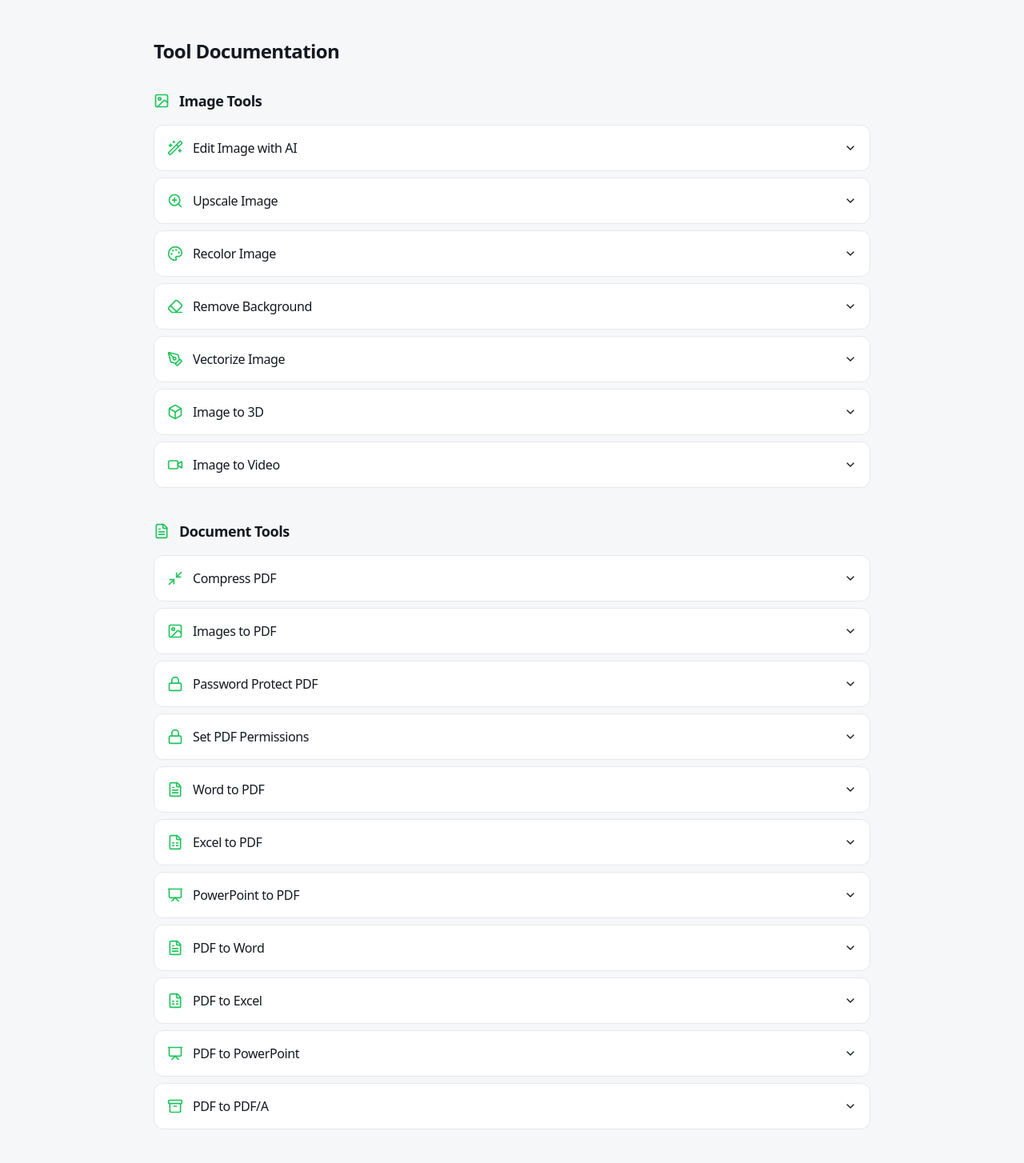
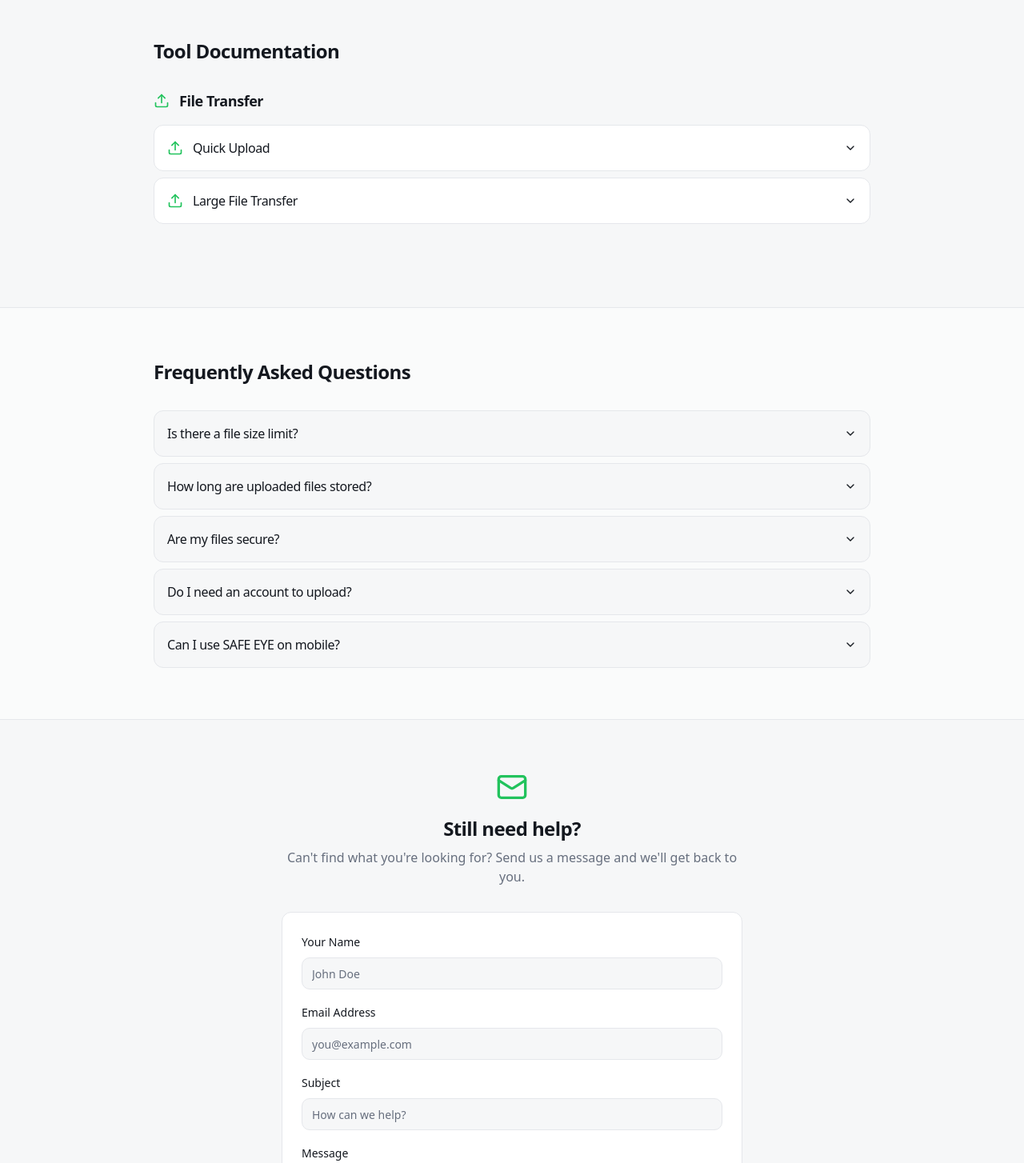
Before and after one commit to SSDHARANEEDHARAN/swift-upload-share, a React (Vite) app: page /help in a window 1280 px wide. Shown: the part 336-1790 px from the top of the page at 80% size. Built offline with nearby package versions, Linux system fonts and the light colour scheme.

Commit message:
Changes
Co-authored-by: SSDHARANEEDHARAN <128203831+SSDHARANEEDHARAN@users.noreply.github.com>

```diff
--- a/src/pages/HelpCenter.tsx
+++ b/src/pages/HelpCenter.tsx
@@ -14,20 +14,6 @@ import {
 } from "@/components/ui/accordion";
 import {
   Search,
-  Wand2,
-  ZoomIn,
-  Palette,
-  Eraser,
-  PenTool,
-  Box,
-  Video,
-  FileText,
-  Minimize2,
-  Lock,
-  FileSpreadsheet,
-  Presentation,
-  Archive,
-  Image,
   Upload,
   HelpCircle,
   Mail,
@@ -39,53 +25,21 @@ import { toast } from "sonner";
 
 const toolDocs = [
   {
-    category: "Image Tools",
-    icon: Image,
-    tools: [
-      { name: "Edit Image with AI", icon: Wand2, href: "/tools/edit-image", description: "Upload any image and describe the changes you want. Our AI will modify the image based on your prompt.", howTo: ["Upload an image (JPG, PNG, WebP)", "Enter a description of changes you want", "Click 'Edit Image' and wait for processing", "Download your edited image"] },
-      { name: "Upscale Image", icon: ZoomIn, href: "/tools/upscale-image", description: "Increase image resolution up to 4x without losing quality using AI enhancement.", howTo: ["Upload an image", "Select upscale factor (2x or 4x)", "Click 'Upscale' to process", "Download your high-resolution image"] },
-      { name: "Recolor Image", icon: Palette, href: "/tools/recolor-image", description: "Change colors of specific objects in your image using AI.", howTo: ["Upload your image", "Describe what object to recolor and the new color", "Click 'Recolor' to process", "Download your recolored image"] },
-      { name: "Remove Background", icon: Eraser, href: "/tools/remove-background", description: "Automatically remove backgrounds from images with AI precision.", howTo: ["Upload an image with a clear subject", "Click 'Remove Background'", "AI will detect and remove the background", "Download image with transparent background"] },
-      { name: "Vectorize Image", icon: PenTool, href: "/tools/vectorize-image", description: "Convert raster images to scalable vector format (SVG).", howTo: ["Upload a PNG, JPG, or other raster image", "Adjust settings if needed", "Click 'Vectorize'", "Download SVG file"] },
-      { name: "Image to 3D", icon: Box, href: "/tools/image-to-3d", description: "Generate 3D models from 2D images for rendering or 3D printing.", howTo: ["Upload a clear image of an object", "Click 'Generate 3D Model'", "Wait for AI processing", "Download 3D model file"] },
-      { name: "Image to Video", icon: Video, href: "/tools/image-to-video", description: "Transform static images into animated videos with AI.", howTo: ["Upload an image", "Optionally describe the animation", "Click 'Generate Video'", "Download your animated video"] },
-    ]
-  },
-  {
-    category: "Document Tools",
-    icon: FileText,
-    tools: [
-      { name: "Compress PDF", icon: Minimize2, href: "/tools/compress-pdf", description: "Reduce PDF file size while maintaining quality.", howTo: ["Upload your PDF file", "Click 'Compress PDF'", "Download the smaller file"] },
-      { name: "Images to PDF", icon: Image, href: "/tools/images-to-pdf", description: "Combine multiple images into a single PDF document.", howTo: ["Upload multiple images", "Arrange order if needed", "Click 'Create PDF'", "Download combined PDF"] },
-      { name: "Password Protect PDF", icon: Lock, href: "/tools/password-protect-pdf", description: "Add password encryption to protect sensitive PDFs.", howTo: ["Upload your PDF", "Enter desired password", "Click 'Protect PDF'", "Download encrypted file"] },
-      { name: "Set PDF Permissions", icon: Lock, href: "/tools/set-pdf-permissions", description: "Control who can print, copy, edit, or annotate your PDFs.", howTo: ["Upload your PDF", "Set owner password (required)", "Toggle permission flags for printing, copying, editing, annotating", "Optionally set user password to require opening", "Click 'Apply Permissions'", "Download protected PDF"] },
-      { name: "Word to PDF", icon: FileText, href: "/tools/word-to-pdf", description: "Convert DOC/DOCX files to PDF format.", howTo: ["Upload Word document", "Click 'Convert to PDF'", "Download PDF file"] },
-      { name: "Excel to PDF", icon: FileSpreadsheet, href: "/tools/excel-to-pdf", description: "Convert Excel spreadsheets to PDF.", howTo: ["Upload XLS/XLSX file", "Click 'Convert to PDF'", "Download PDF file"] },
-      { name: "PowerPoint to PDF", icon: Presentation, href: "/tools/ppt-to-pdf", description: "Convert PPT presentations to PDF.", howTo: ["Upload PowerPoint file", "Click 'Convert to PDF'", "Download PDF file"] },
-      { name: "PDF to Word", icon: FileText, href: "/tools/pdf-to-word", description: "Convert PDF to editable Word documents.", howTo: ["Upload PDF file", "Click 'Convert to Word'", "Download DOC file"] },
-      { name: "PDF to Excel", icon: FileSpreadsheet, href: "/tools/pdf-to-excel", description: "Extract tables from PDF to Excel format.", howTo: ["Upload PDF with tables", "Click 'Convert to Excel'", "Download spreadsheet"] },
-      { name: "PDF to PowerPoint", icon: Presentation, href: "/tools/pdf-to-ppt", description: "Convert PDF slides to PowerPoint.", howTo: ["Upload PDF file", "Click 'Convert to PPT'", "Download presentation"] },
-      { name: "PDF to PDF/A", icon: Archive, href: "/tools/pdf-to-pdfa", description: "Convert to archival PDF format for long-term preservation.", howTo: ["Upload PDF file", "Click 'Convert to PDF/A'", "Download archival PDF"] },
-    ]
-  },
-  {
     category: "File Transfer",
     icon: Upload,
     tools: [
       { name: "Quick Upload", icon: Upload, href: "/upload", description: "Upload files up to 1GB instantly without an account.", howTo: ["Drag & drop files or click to select", "Wait for upload to complete", "Copy share link or QR code", "Share with anyone"] },
+      { name: "Large File Transfer", icon: Upload, href: "/upload", description: "Sign in to upload files up to 2GB per batch.", howTo: ["Sign in to your account", "Drag & drop files (up to 2GB per batch)", "Wait for upload to complete", "Copy share link to send to others"] },
     ]
   }
 ];
 
 const faqs = [
-  { q: "What file formats are supported for image editing?", a: "We support JPG, PNG, WebP, and GIF formats. For best results with AI tools, use high-quality JPG or PNG images." },
-  { q: "Is there a file size limit?", a: "For image tools, the limit is 10MB per image. For file transfers, anonymous users can upload up to 1GB, while registered users can upload up to 2GB per batch." },
+  { q: "Is there a file size limit?", a: "Anonymous users can upload up to 1GB. Registered users can upload up to 2GB per batch." },
   { q: "How long are uploaded files stored?", a: "Files are stored for 7 days by default. Registered users can manage their files and extend storage periods." },
   { q: "Are my files secure?", a: "Yes! All uploads are encrypted in transit and at rest. We don't access or share your files, and they're automatically deleted after the retention period." },
-  { q: "Do I need an account to use the tools?", a: "Most tools work without an account. However, creating a free account gives you access to upload history, larger file limits, and extended storage." },
-  { q: "What AI models power the image tools?", a: "Our image tools use state-of-the-art AI models including OpenAI's GPT-Image for editing, generation, and enhancement tasks." },
-  { q: "Can I use the tools on mobile?", a: "Absolutely! All tools are fully responsive and work great on mobile devices, tablets, and desktops." },
-  { q: "What happens if a tool doesn't work as expected?", a: "AI tools may sometimes produce unexpected results. Try adjusting your prompt or using a different image. For technical issues, contact our support team." },
+  { q: "Do I need an account to upload?", a: "No. Anonymous uploads work instantly. Creating a free account unlocks upload history, larger file limits, and extended storage." },
+  { q: "Can I use SAFE EYE on mobile?", a: "Absolutely! The site is fully responsive and works great on mobile devices, tablets, and desktops." },
 ];
 
 const HelpCenter = () => {
```
